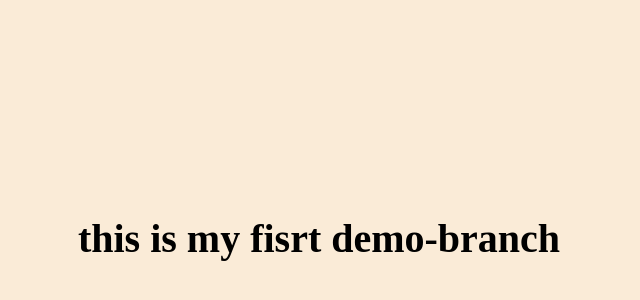
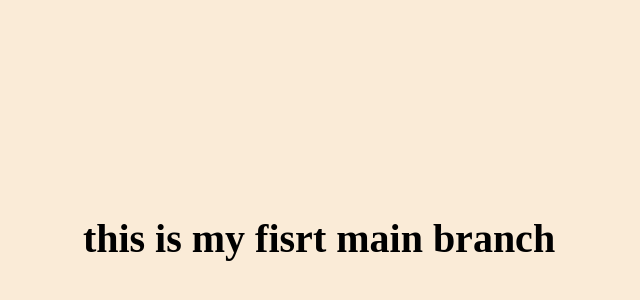
Before and after one commit to Jenali-Apexture/demoGit, a plain HTML site: page index.html in a window 1280 px wide. Shown: the part 170-470 px from the top of the page, without its empty margins (321-961 px from the left). Drawn offline with Linux system fonts and the light colour scheme.

Commit message:
change in index file

```diff
--- a/index.html
+++ b/index.html
@@ -7,6 +7,6 @@
     <title>Document</title>
 </head>
 <body>
-    <h1>this is my fisrt demo-branch</h1>
+    <h1>this is my fisrt main branch</h1>
 </body>
 </html>
```
Also changed, not shown: 1 other file.
